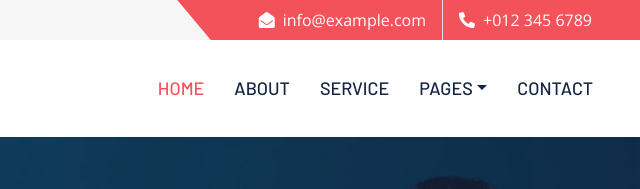
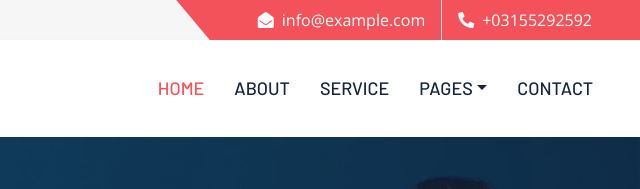
Before and after one commit to mamirumarumar/Consultancey-html, a plain HTML site: page index.html in a window 1280 px wide. Shown: the top 189 px of the page, 640-1280 px from the left. Drawn offline with nearby package versions, Linux system fonts and the light colour scheme.

Commit message:
Update index.html

```diff
--- a/index.html
+++ b/index.html
@@ -49,7 +49,7 @@
                         <p class="m-0"><i class="fa fa-envelope-open me-2"></i>info@example.com</p>
                     </div>
                     <div class="py-2">
-                        <p class="m-0"><i class="fa fa-phone-alt me-2"></i>+012 345 6789</p>
+                        <p class="m-0"><i class="fa fa-phone-alt me-2"></i>+03155292592</p>
                     </div>
                 </div>
             </div>
```
